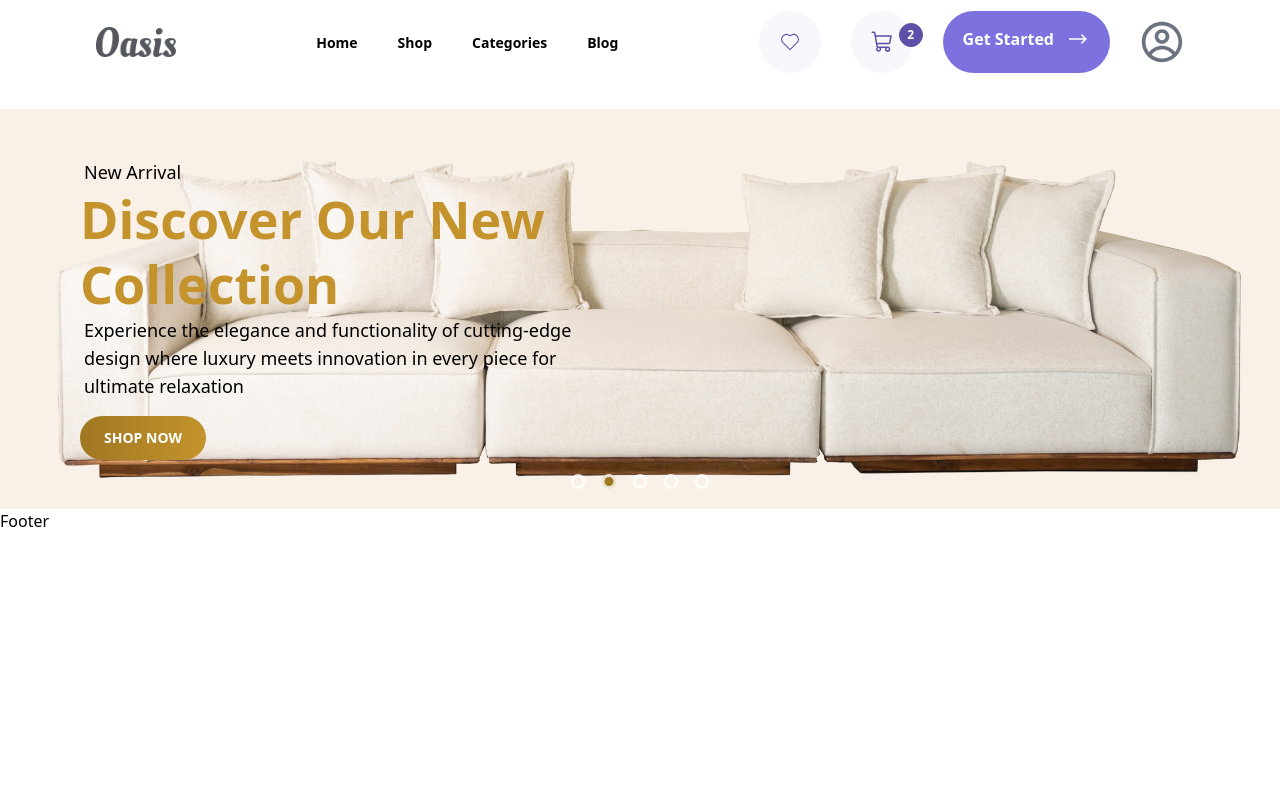
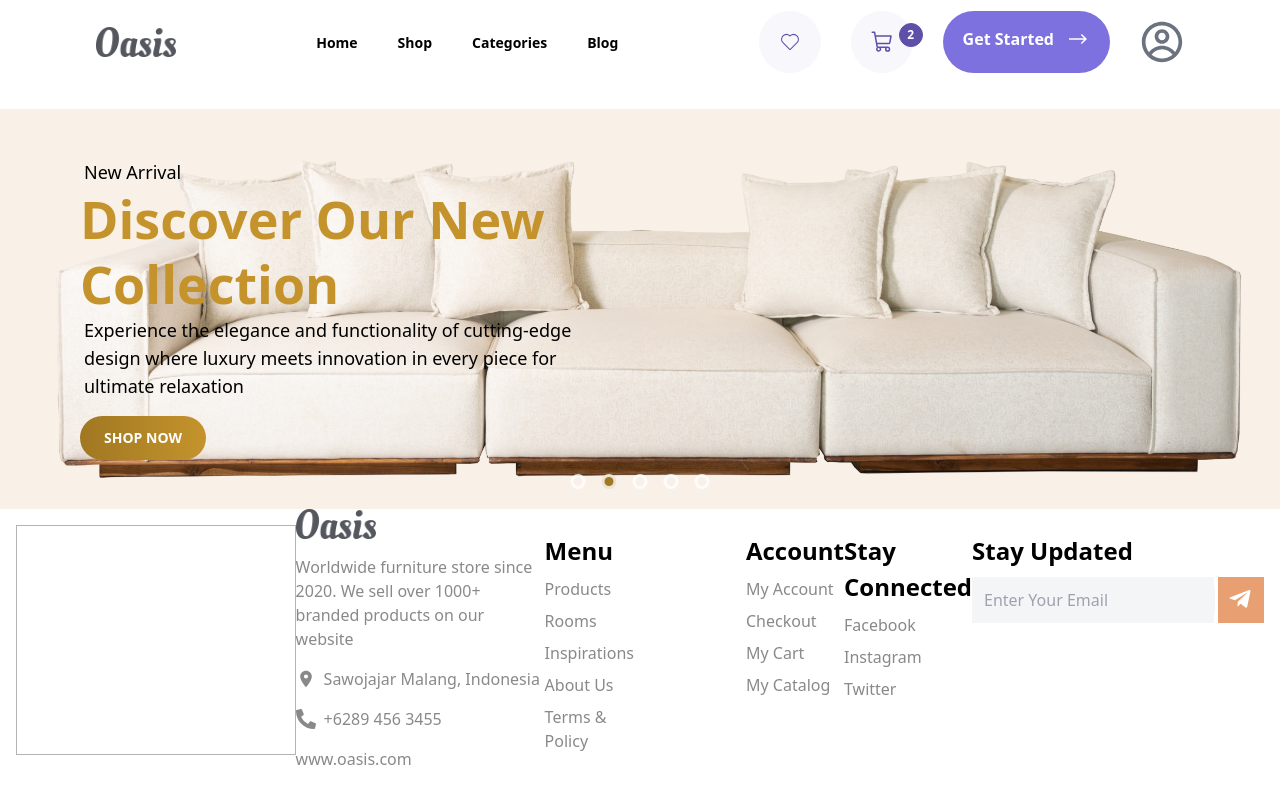
Before and after one commit to ulka96/final-frontend, a React (Vite) app: page / in a window 1280 px wide. Built offline with nearby package versions, Linux system fonts and the light colour scheme.

Commit message:
save footer changes

```diff
--- a/src/components/layout/footer/index.jsx
+++ b/src/components/layout/footer/index.jsx
@@ -1,10 +1,142 @@
 import React from 'react'
+import Container from '../../common/containerClass'
+
+import logo from "../../../assets/layout/Oasis.png"
+import { MdLocationOn } from "react-icons/md";
+import { FaPhoneAlt } from "react-icons/fa";
+import { FaTelegramPlane } from "react-icons/fa";
+
+import { Link } from 'react-router-dom';
+
+
 
 const Footer = () => {
   return (
-    <div>
-      Footer
 
+    <div className=''>
+      <Container>
+        <div className='flex flex-col lg:flex-row'>
+          <div className='border border-[#b4b3b3] my-4 w-full'></div>
+          <div className='flex flex-col gap-4'>
+            <div>
+             <img src={logo} alt="logo" className='w-[80px] h-[30px]' />
+            </div>
+            <h1 className='text-[#898989] w-[249px]'>Worldwide furniture store since 2020. We sell over 1000+ branded products on our website</h1>
+            <h2 className='flex items-center gap-2'>
+              <MdLocationOn className='text-[#898989] w-5 h-5'/>
+              <p className='text-[#898989]'>Sawojajar Malang, Indonesia</p>
+            </h2>
+            <p className='flex items-center gap-2'>
+             <FaPhoneAlt className='text-[#898989] w-5 h-5'/>
+             <p className='text-[#898989]'>+6289 456 3455</p>
+            </p>
+            <Link className='text-[#898989]'>www.oasis.com</Link>
+          </div>
+
+         <div className='flex flex-row gap-28'>
+          <div className='flex flex-col gap-2 mt-6'>
+            <h1 className='font-poppins font-bold text-[24px]'>Menu</h1>
+            <ul className='text-[#898989] flex flex-col gap-2'>
+              <li>
+                <Link>
+                  Products
+                </Link>
+              </li>
+              <li>
+                <Link>
+                  Rooms
+                </Link>
+              </li>
+              <li>
+                <Link>
+                  Inspirations
+                </Link>
+              </li>
+              <li>
+                <Link>
+                  About Us
+                </Link>
+              </li>
+              <li>
+                <Link>
+                Terms & Policy
+                </Link>
+              </li>
+           </ul>
+          </div>
+
+
+          <div className='flex flex-col gap-2 mt-6'>
+            <h1 className='font-poppins font-bold text-[24px]'>Account</h1>
+            <ul className='text-[#898989] flex flex-col gap-2'>
+              <li>
+                <Link>
+                  My Account
+                </Link>
+              </li>
+              <li>
+                <Link>
+                  Checkout
+                </Link>
+              </li>
+              <li>
+                <Link>
+                  My Cart
+                </Link>
+              </li>
+              <li>
+                <Link>
+                  My Catalog
+                </Link>
+              </li>
+           </ul>
+            </div>
+          </div>
+
+          <div className='flex flex-col gap-2 mt-6'>
+            <h1 className='font-poppins font-bold text-[24px]'>Stay Connected</h1>
+            <ul className='text-[#898989] flex flex-col gap-2'>
+              <li>
+                <Link>
+                  Facebook
+                </Link>
+              </li>
+              <li>
+                <Link>
+                  Instagram
+                </Link>
+              </li>
+              <li>
+                <Link>
+                  Twitter
+                </Link>
+              </li>
+           </ul>
+          </div>
+
+          <div className='flex flex-col gap-2 mt-6'>
+            <h1 className='font-poppins font-bold text-[24px]'>Stay Updated</h1>
+
+            <div className='flex gap-1'>
+            <div className='py-[11px] px-3 bg-[#f4f5f7] w-[242px]'>
+            <input type="email" placeholder='Enter Your Email' className='bg-[#f4f5f7] outline-none' />
+            </div>
+            <div className='p-[10px] bg-[#e89f71] w-[46px]'>
+              <FaTelegramPlane className='w-6 h-6 text-white'/>
+              </div>
+              </div>
+
+            </div>
+
+
+
+
+
+
+       </div>
+
+
+      </Container>
     </div>
   )
 }
--- a/src/components/layout/header/index.jsx
+++ b/src/components/layout/header/index.jsx
@@ -105,7 +105,7 @@ const Header = () => {
 
                 {/* Mobile menu items */}
                 {isMenuOpen && (
-          <ul className='lg:hidden md:hidden flex flex-col gap-4 mt-4 p-6 text-[14px] absolute right-5 top-[70px] bg-white shadow-lg rounded-lg border border-gray-200 text-gray-700'>
+          <ul className='lg:hidden  flex flex-col z-10  md:z-10 gap-4 mt-4 p-6 text-[14px] absolute right-5 top-[70px] bg-white shadow-lg rounded-lg border border-gray-200 text-gray-700'>
             <li className='flex items-center gap-2 mb-3'>
               <CgProfile className='w-6 h-6 text-gray-500' />
               <span className='text-gray-600'>Profile</span>
```
